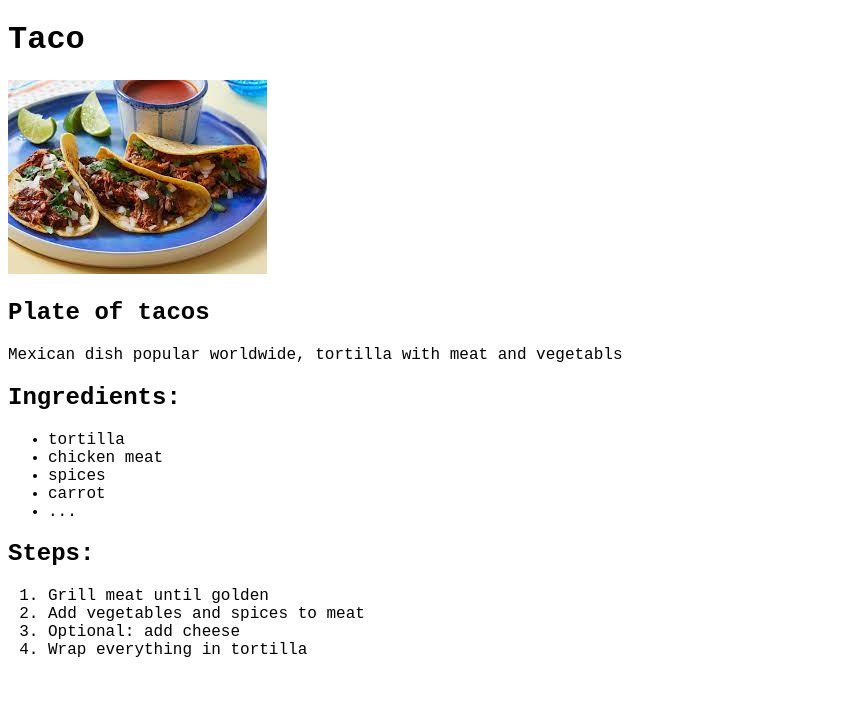
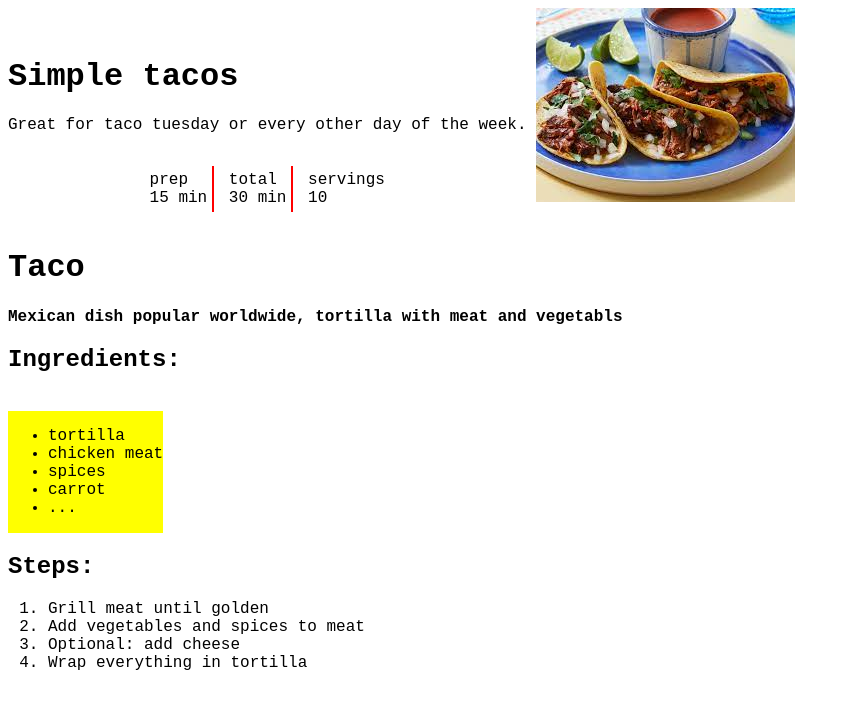
Before and after one commit to Rokachello/odin-recipes, a plain HTML site: page recipes/taco.html in a window 1280 px wide. Shown: the whole page, without its empty margins (0-850 px from the left). Drawn offline with Linux system fonts and the light colour scheme.

Commit message:
semi complete header with cooking info and img
header is almost complete picture is a bit to high, info and title is ok.

```diff
--- a/css/recipes-style.css
+++ b/css/recipes-style.css
@@ -2,3 +2,44 @@
 body{
     font-family: 'Courier New', Arial, Helvetica, sans-serif;
 }
+
+h1{
+
+}
+
+.yellow {
+
+    display: inline-block;
+    background-color: yellow;
+}
+
+.bold{
+    font-weight: 800;
+}
+
+.row{
+    list-style: none;
+    display: inline-block;
+    padding: 5px;
+}
+
+.div-inline{
+    display: inline-block;
+}
+
+.img-inline{
+    display: inline-block;
+    margin-top: 10px;
+}
+
+.right-border{
+    border-right: 2px solid red;
+}
+.middle{
+    width: max-content;
+    margin: auto;
+}
+
+*{
+    box-sizing: content-box;
+}
--- a/recipes/taco.html
+++ b/recipes/taco.html
@@ -6,19 +6,45 @@
     <title>Taco</title>
     <link rel="stylesheet" href="../css/recipes-style.css">
 </head>
+
 <body>
+<div class="div-inline">
+    <h1> Simple tacos</h1>
+<p>Great for taco tuesday or every other day of the week.</p>
+<div class="middle">
+    <ul class="row right-border">
+        <li>prep</li>
+        <li>15 min</li>
+    </ul>
+    <ul class="row right-border">
+        <li>total</li>
+        <li>30 min</li>
+    </ul>
+    <ul class="row">
+        <li>servings</li>
+        <li>10</li>
+    </ul>
+</div>
+</div>
+
+<img class="img-inline middle"  src="../images/taco.jpeg" alt="plate of tacos">
+
     <h1>Taco</h1>
-    <img src="../images/taco.jpeg" alt="plate of tacos">
-    <h2>Plate of tacos</h2>
-    <p>Mexican dish popular worldwide, tortilla with meat and vegetabls</p>
+
+
+    <p class="bold">Mexican dish popular worldwide, tortilla with meat and vegetabls</p>
+
 <h2>Ingredients:</h2>
+<br>
+<div class="yellow">
     <ul>
     <li>tortilla</li>
     <li>chicken meat</li>
     <li>spices</li>
     <li>carrot</li>
     <li>...</li>
-</ul>
+    </ul>
+</div>
 
 <h2>Steps:</h2>
 <ol>
```
